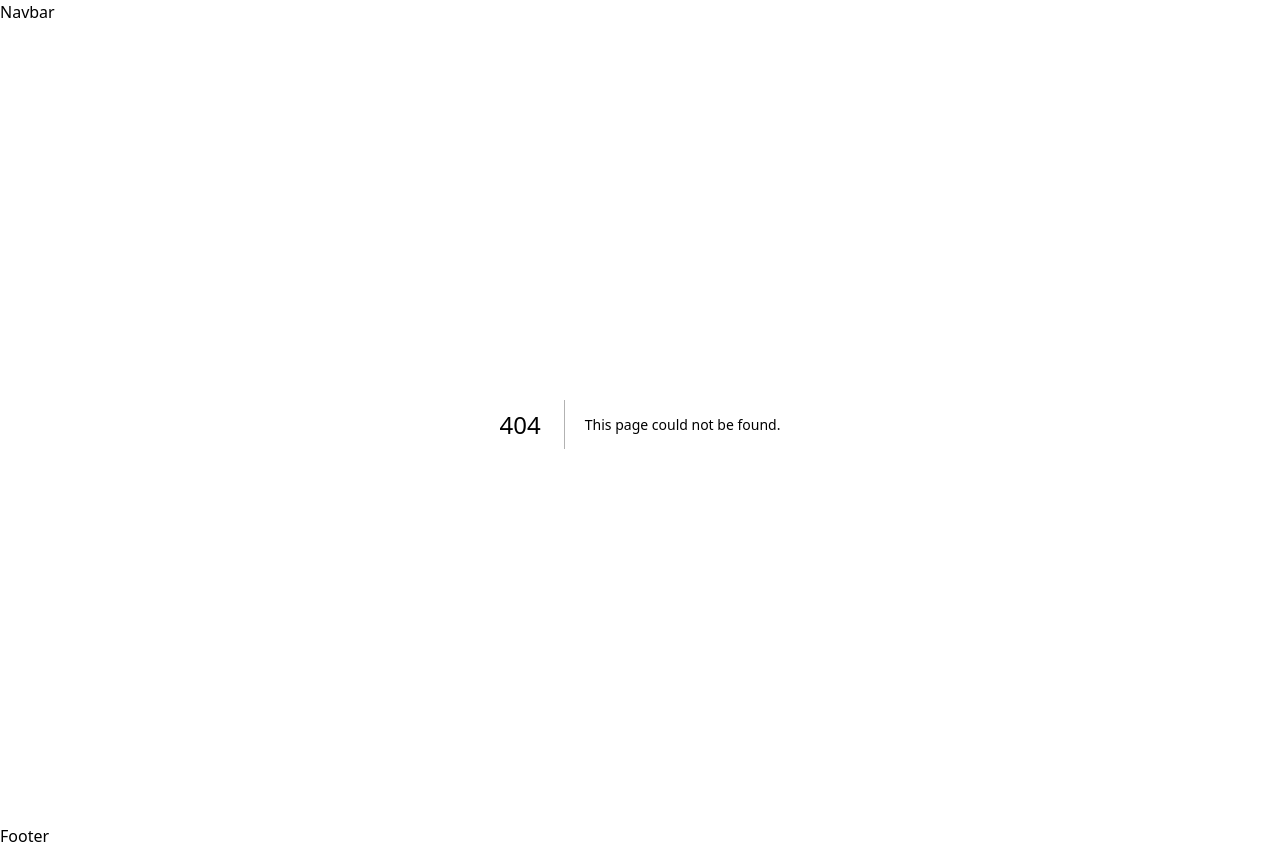
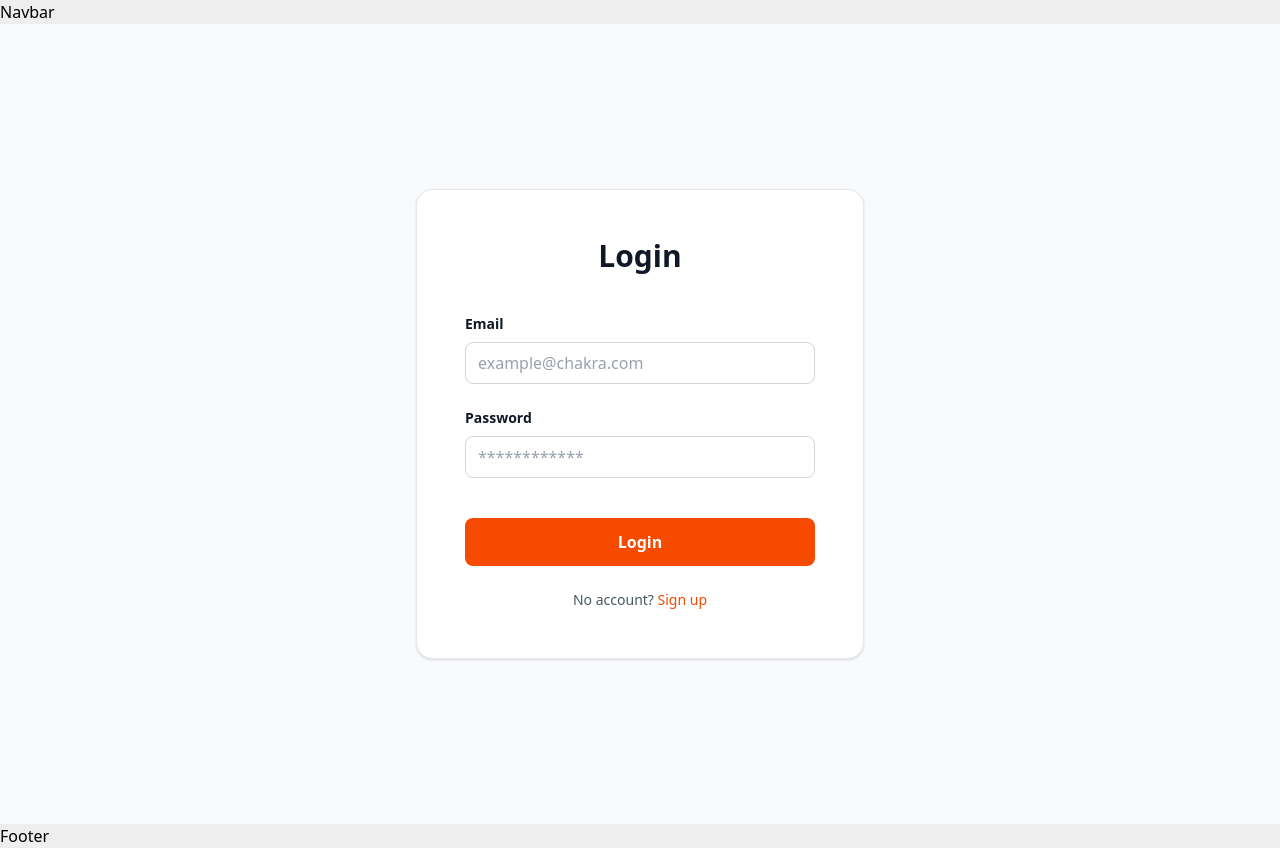
Before and after one commit to abrahamebij/afriartt, a Next.js app: page /auth in a window 1280 px wide. Before the commit this address had no page. Built offline with nearby package versions, Linux system fonts and the light colour scheme.

Commit message:
new page: Register and login

```diff
--- /dev/null
+++ b/src/app/auth/page.tsx
@@ -0,0 +1,212 @@
+"use client"
+
+import { useState } from "react";
+
+export default function AuthPages() {
+  const [currentPage, setCurrentPage] = useState("login");
+
+  return (
+    <div className="min-h-screen bg-gray-50 flex items-center justify-center p-4">
+      {currentPage === "login" ? (
+        <LoginPage onSwitchToRegister={() => setCurrentPage("register")} />
+      ) : (
+        <RegisterPage onSwitchToLogin={() => setCurrentPage("login")} />
+      )}
+    </div>
+  );
+}
+
+function LoginPage({ onSwitchToRegister }: { onSwitchToRegister: () => void }) {
+  const [email, setEmail] = useState("");
+  const [password, setPassword] = useState("");
+
+  const handleSubmit = () => {
+    console.log("Email:", email);
+    console.log("Password:", password);
+  };
+
+  return (
+    <div className="w-full max-w-md bg-white rounded-2xl shadow-sm border border-gray-200 p-12">
+      <h1 className="text-3xl font-bold text-center text-gray-900 mb-10">
+        Login
+      </h1>
+
+      <div className="space-y-6">
+        <div>
+          <label
+            htmlFor="email"
+            className="block text-sm font-semibold text-gray-900 mb-2"
+          >
+            Email
+          </label>
+          <input
+            id="email"
+            type="email"
+            value={email}
+            onChange={(e) => {
+              setEmail(e.target.value);
+              console.log("Email input:", e.target.value);
+            }}
+            placeholder="example@chakra.com"
+            className="w-full px-3 py-2 border border-gray-300 rounded-lg text-gray-900 placeholder-gray-400 focus:outline-none focus:ring-2 focus:ring-[#DF620C] focus:border-transparent"
+          />
+        </div>
+
+        <div>
+          <label
+            htmlFor="password"
+            className="block text-sm font-semibold text-gray-900 mb-2"
+          >
+            Password
+          </label>
+          <input
+            id="password"
+            type="password"
+            value={password}
+            onChange={(e) => {
+              setPassword(e.target.value);
+              console.log("Password input:", e.target.value);
+            }}
+            placeholder="************"
+            className="w-full px-3 py-2 border border-gray-300 rounded-lg text-gray-900 placeholder-gray-400 focus:outline-none focus:ring-2 focus:ring-[#DF620C] focus:border-transparent"
+          />
+        </div>
+
+        <div className="pt-4">
+          <button
+            onClick={handleSubmit}
+            className="w-full bg-orange-600 hover:bg-orange-700 text-white font-semibold py-3 rounded-lg transition-colors duration-200"
+          >
+            Login
+          </button>
+        </div>
+      </div>
+
+      <p className="text-center text-sm text-gray-600 mt-6">
+        No account?{" "}
+        <button
+          onClick={onSwitchToRegister}
+          className="text-orange-600 hover:text-orange-700 font-medium"
+        >
+          Sign up
+        </button>
+      </p>
+    </div>
+  );
+}
+
+function RegisterPage({ onSwitchToLogin }: { onSwitchToLogin: () => void }) {
+  const [fullName, setFullName] = useState("");
+  const [email, setEmail] = useState("");
+  const [password, setPassword] = useState("");
+  const [confirmPassword, setConfirmPassword] = useState("");
+
+  const handleSubmit = () => {
+    if (password !== confirmPassword) {
+      console.log("❌ ERROR: Passwords do not match!");
+      alert("Passwords do not match!");
+      return;
+    }
+    console.log("Full Name:", fullName);
+    console.log("Email:", email);
+    console.log("Password:", password);
+    console.log("Confirm Password:", confirmPassword);
+  };
+
+  return (
+    <div className="w-full max-w-md bg-white rounded-2xl shadow-sm border border-gray-200 p-12">
+      <h1 className="text-3xl font-bold text-center text-gray-900 mb-10">
+        Register
+      </h1>
+
+      <div className="space-y-6">
+        <div>
+          <label
+            htmlFor="fullName"
+            className="block text-sm font-semibold text-gray-900 mb-2"
+          >
+            Full Name
+          </label>
+          <input
+            id="fullName"
+            type="text"
+            value={fullName}
+            onChange={(e) => setFullName(e.target.value)}
+            placeholder="John Doe"
+            className="w-full px-3 py-2 border border-gray-300 rounded-lg text-gray-900 placeholder-gray-400 focus:outline-none focus:ring-2 focus:ring-[#DF620C] focus:border-transparent"
+          />
+        </div>
+
+        <div>
+          <label
+            htmlFor="email"
+            className="block text-sm font-semibold text-gray-900 mb-2"
+          >
+            Email
+          </label>
+          <input
+            id="email"
+            type="email"
+            value={email}
+            onChange={(e) => setEmail(e.target.value)}
+            placeholder="example@chakra.com"
+            className="w-full px-3 py-2 border border-gray-300 rounded-lg text-gray-900 placeholder-gray-400 focus:outline-none focus:ring-2 focus:ring-[#DF620C] focus:border-transparent"
+          />
+        </div>
+
+        <div>
+          <label
+            htmlFor="password"
+            className="block text-sm font-semibold text-gray-900 mb-2"
+          >
+            Password
+          </label>
+          <input
+            id="password"
+            type="password"
+            value={password}
+            onChange={(e) => setPassword(e.target.value)}
+            placeholder="************"
+            className="w-full px-3 py-2 border border-gray-300 rounded-lg text-gray-900 placeholder-gray-400 focus:outline-none focus:ring-2 focus:ring-[#DF620C] focus:border-transparent"
+          />
+        </div>
+
+        <div>
+          <label
+            htmlFor="confirmPassword"
+            className="block text-sm font-semibold text-gray-900 mb-2"
+          >
+            Confirm Password
+          </label>
+          <input
+            id="confirmPassword"
+            type="password"
+            value={confirmPassword}
+            onChange={(e) => setConfirmPassword(e.target.value)}
+            placeholder="************"
+            className="w-full px-3 py-2 border border-gray-300 rounded-lg text-gray-900 placeholder-gray-400 focus:outline-none focus:ring-2 focus:ring-[#DF620C] focus:border-transparent"
+          />
+        </div>
+
+        <div className="pt-4">
+          <button
+            onClick={handleSubmit}
+            className="w-full bg-orange-600 hover:bg-orange-700 text-white font-semibold py-3 rounded-lg transition-colors duration-200"
+          >
+            Sign Up
+          </button>
+        </div>
+      </div>
+
+      <p className="text-center text-sm text-gray-600 mt-6">
+        Already have an account?{" "}
+        <button
+          onClick={onSwitchToLogin}
+          className="text-orange-600 hover:text-orange-700 font-medium"
+        >
+          Sign in
+        </button>
+      </p>
+    </div>
+  );
+}
--- a/src/app/register/page.tsx
+++ /dev/null
@@ -1,5 +0,0 @@
-const Register = () => {
-  return <div>Register</div>;
-};
-
-export default Register;
```
